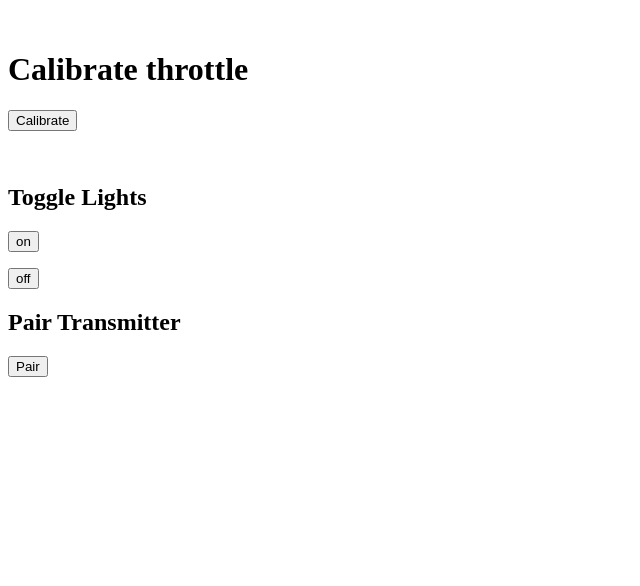
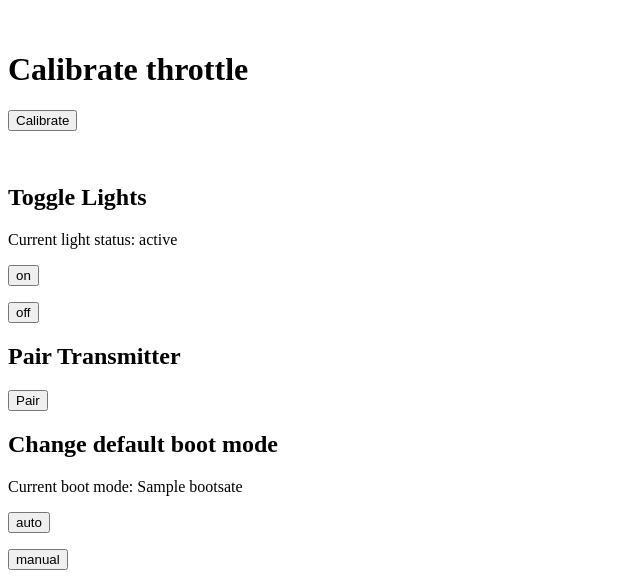
Before and after one commit to hydronalix/webserver-raspi, a Flask app: template templates/index.html in a window 1280 px wide. Shown: the part 734-1320 px from the top of the page, without its empty margins (0-640 px from the left). Before the commit the page ends 1111 px from the top, so only its background shows below. Run offline with Flask 3, Linux system fonts and the light colour scheme; the template is opened without the code that fills it: most values are stand-ins (such as "Sample title", 1, 10 or a date in 2020); parts of the project's set-up code (start-up, migrations or seed data) failed here and were passed over.

Commit message:
trying to add a boot selector

```diff
--- a/server.py
+++ b/server.py
@@ -24,15 +24,16 @@
 
 @app.route('/')
 def index():
-    temp = bus.read_i2c_block_data(0x3d, 0, 5)
+    temp = bus.read_i2c_block_data(0x3d, 0, 8)
     tmax = temp[0] | temp[1] << 8
     tlimp= temp[2] | temp[3] << 8
     tlightvalue = temp[4]
+    bootstate = temp[7]
     if tlightvalue == 255 :
         lightstatus = "on"
     else:
         lightstatus = "off"
-    return render_template('index.html', tmax=tmax, tlimp=tlimp, lightstatus=lightstatus)
+    return render_template('index.html', tmax=tmax, tlimp=tlimp, lightstatus=lightstatus, bootstate=bootstate)
 
 @app.route('/configure_pi', methods=['POST'])
 def configure_pi():
@@ -99,5 +100,15 @@
     bus.write_byte_data(0x3d, 5, 0)
     return 'attempting to pair, check transmitter to see if it was successful'
 
+@app.route('/set_auto', methods=['POST'])
+def set_auto():
+    bus.write_byte_data(0x3d, 7, 1)
+    return 'set default boot state to auto'
+
+@app.route('/set_manual', methods=['POST'])
+def set_auto():
+    bus.write_byte_data(0x3d, 7, 0)
+    return 'set default boot state to manual'
+
 if __name__ == '__main__':
     app.run(localip)
--- a/templates/index.html
+++ b/templates/index.html
@@ -43,6 +43,7 @@
         <br> -->
 
         <h2>Toggle Lights</h2>
+        <p>Current light status: {{light_status}}</p>
         <form action="{{ url_for('light_on') }}" method="POST">
 		<input type="submit" value="on">
         </form>
@@ -56,5 +57,13 @@
 		<input type="submit" value="Pair">
         </form>
 
+        <h2>Change default boot mode</h2>
+        <p>Current boot mode: {{bootsate}}</p>
+        <form action="{{ url_for('set_auto') }}" method="POST">
+            <input type="submit" value="auto">
+        </form>
+        <form action="{{ url_for('set_manual') }}" method="POST">
+            <input type="submit" value="manual">
+        </form>
     </body>
 </html>
```
